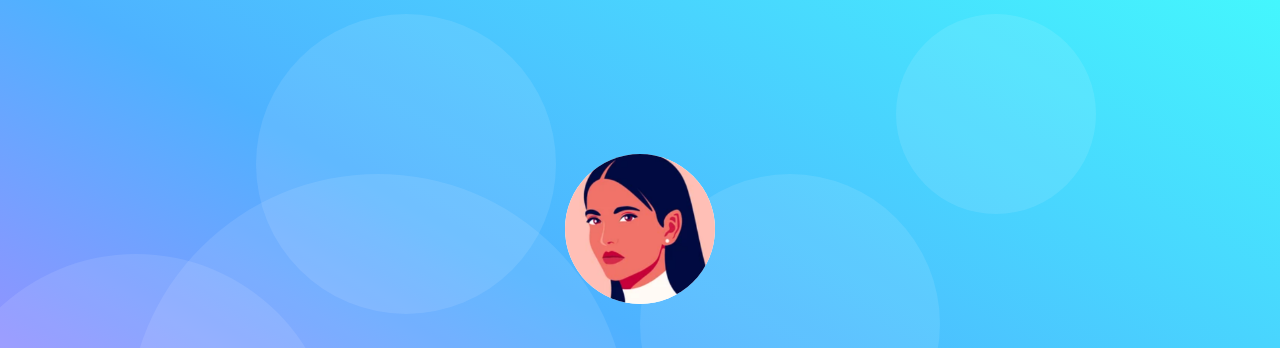
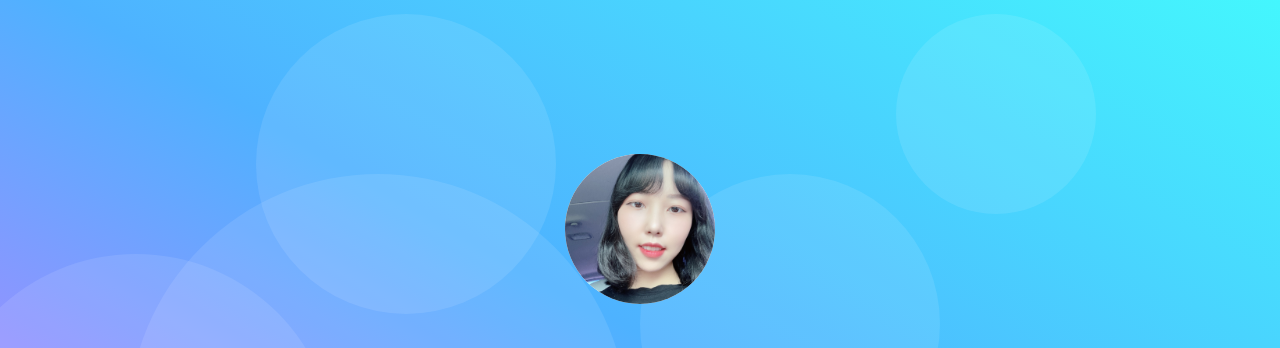
Before and after one commit to rjhee/portfolio2021, a plain HTML site: page index.html in a window 1280 px wide. Shown: the part 66-414 px from the top of the page. Drawn offline with Linux system fonts and the light colour scheme.

Commit message:
image path bug fix

```diff
--- a/css/style.css
+++ b/css/style.css
@@ -196,11 +196,11 @@ a {
 
 .profile-img span {
   display: block;
-  background: url(../images/profile.png);
+  background: url(../images/myimg.png);
   background-repeat: no-repeat;
-  background-position: center center;
+  background-position: center 10%;
   background-size: cover;
-  width: 100%;
+  width: 150px;
   height: 100%;
 }
 
--- a/js/main.js
+++ b/js/main.js
@@ -98,7 +98,7 @@ projectContents.addEventListener('click', (e) => {
       let span = document.createElement('span');
       span.setAttribute('class', 'project-img');
       imgCover.appendChild(span);
-      span.style.backgroundImage = `url(../images/${img})`;
+      span.style.backgroundImage = `url(./images/${img})`;
       imgCover.removeChild(span.firstChild);
     });
   }
@@ -111,7 +111,7 @@ closeBtn.addEventListener('click', () => {
 function displayImg(title, img) {
   return `
   <li>
-    <div class="project-content-img" style="background-image: url(../images/${img[0]});">
+    <div class="project-content-img" style="background-image: url(./images/${img[0]});">
       <span class="hidden">${title}</span>
       <span class="hidden">${img}</span>
     </div>
```
Also changed, not shown: images/myimg.png (added).
